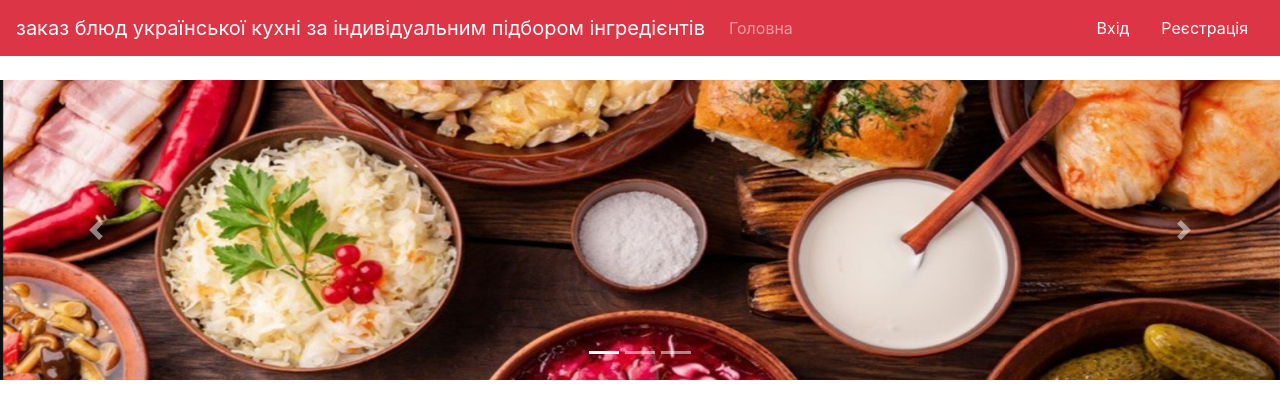
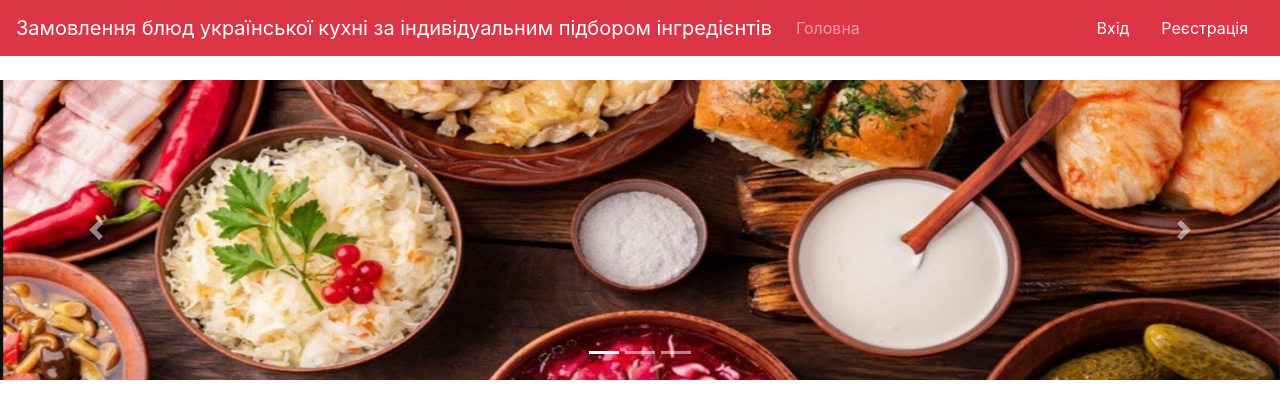
Before and after one commit to jenadev01/-, a Django app: template templates/Product/order_list.html in a window 1280 px wide. Shown: the top 400 px of the page. Run offline with Django 3.2, Linux system fonts and the light colour scheme; the template is opened without the code that fills it, so the values that code supplies are empty; some libraries are stand-ins or nearby versions.

Commit message:
- Final Commit

```diff
--- a/templates/base.html
+++ b/templates/base.html
@@ -41,7 +41,7 @@
 <body>
 <nav class="navbar navbar-expand-lg navbar-dark bg-danger">
     <!-- Navbar content -->
-    <a class="navbar-brand" href="/">заказ блюд української кухні за індивідуальним підбором інгредієнтів</a>
+    <a class="navbar-brand" href="/">Замовлення блюд української кухні за індивідуальним підбором інгредієнтів</a>
     <button class="navbar-toggler" type="button" data-toggle="collapse" data-target="#navbarText"
             aria-controls="navbarText" aria-expanded="false" aria-label="Toggle navigation">
         <span class="navbar-toggler-icon"></span>
```
